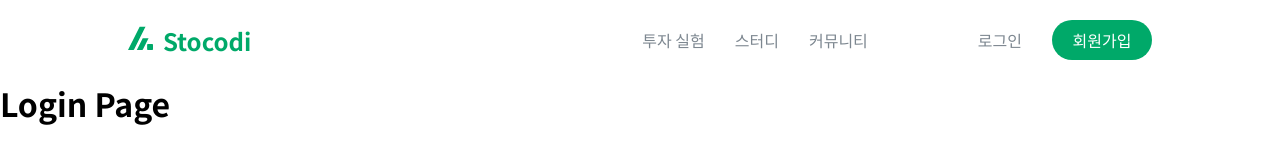
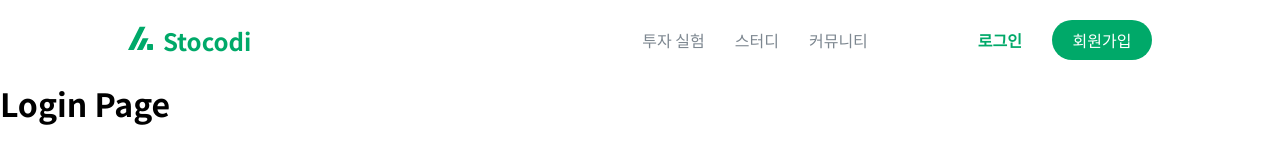
Before and after one commit to shgusgh12/stocodi-prototype, a React (Vite) app in the folder client/: page /login in a window 1280 px wide. Shown: the top 160 px of the page. Built offline with nearby package versions, Linux system fonts and the light colour scheme.

Commit message:
design (NavBar) : NavBar 이동시 endPoint 에 따라 해당 Link 하이라이트 처리

```diff
--- a/client/src/components/NavBar.jsx
+++ b/client/src/components/NavBar.jsx
@@ -1,10 +1,23 @@
-import React from "react";
-import { Link } from "react-router-dom";
+import React, { useEffect } from "react";
+import { Link, useLocation } from "react-router-dom";
 
 import logo from "../assets/logo.svg";
 import "../styles/NavBar.scss";
 
 export default function NavBar() {
+    const location = useLocation();
+
+    useEffect(() => {
+        for (const endpoint of document.querySelectorAll(".nav-item > a")) {
+            if (endpoint.getAttribute("href") == location.pathname) {
+                console.log(endpoint.getAttribute("href"));
+                endpoint.classList.add("nav-item-highlight");
+            } else {
+                endpoint.classList.remove("nav-item-highlight");
+            }
+        }
+    }, [location.pathname]);
+
     return (
         <nav className="nav-wrapper wrapper">
             <ul className="nav-container container">
--- a/client/src/styles/NavBar.scss
+++ b/client/src/styles/NavBar.scss
@@ -36,6 +36,11 @@ $nav-item-gap: 30px;
     justify-content: center;
 }
 
+.nav-item-highlight {
+    color: $color-primary !important;
+    font-weight: bold;
+}
+
 .nav-item-main {
     font-size: 1.5rem;
     font-weight: bolder;
```
